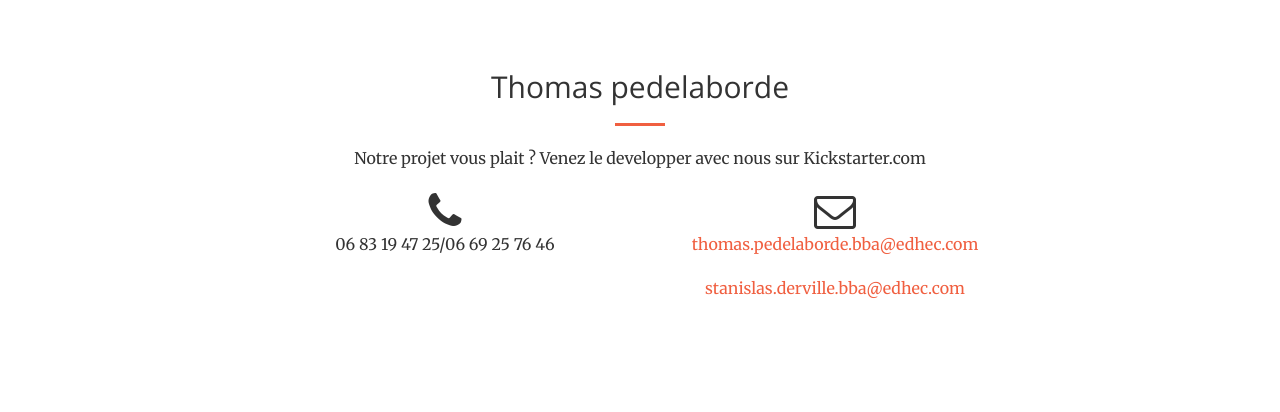
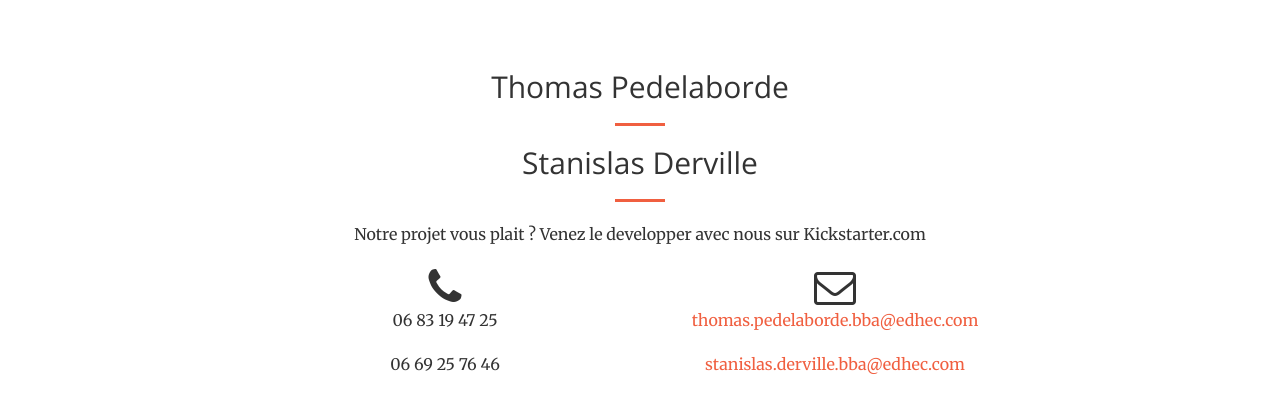
Before and after one commit to ThomasPdlb/TAP-3, a website: page index.html in a window 1280 px wide. Shown: the part 2815-3227 px from the top of the page. Drawn offline with nearby package versions, Linux system fonts and the light colour scheme.

Commit message:
Update index.html

```diff
--- a/index.html
+++ b/index.html
@@ -251,13 +251,17 @@
         <div class="container">
             <div class="row">
                 <div class="col-lg-8 col-lg-offset-2 text-center">
-                    <h2 class="section-heading">Thomas pedelaborde</h2>
+                    <h2 class="section-heading">Thomas Pedelaborde</h2>
+                    <hr class="primary">
+                    <h2 class="section-heading">Stanislas Derville</h2>
                     <hr class="primary">
                     <p>Notre projet vous plait ? Venez le developper avec nous sur Kickstarter.com</p>
                 </div>
                 <div class="col-lg-4 col-lg-offset-2 text-center">
                     <i class="fa fa-phone fa-3x sr-contact"></i>
-                    <p>06 83 19 47 25/06 69 25 76 46 </p>
+                    <p>06 83 19 47 25</p>
+                    <p>06 69 25 76 46</p>
+
                 </div>
                 <div class="col-lg-4 text-center">
                     <i class="fa fa-envelope-o fa-3x sr-contact"></i>
```
